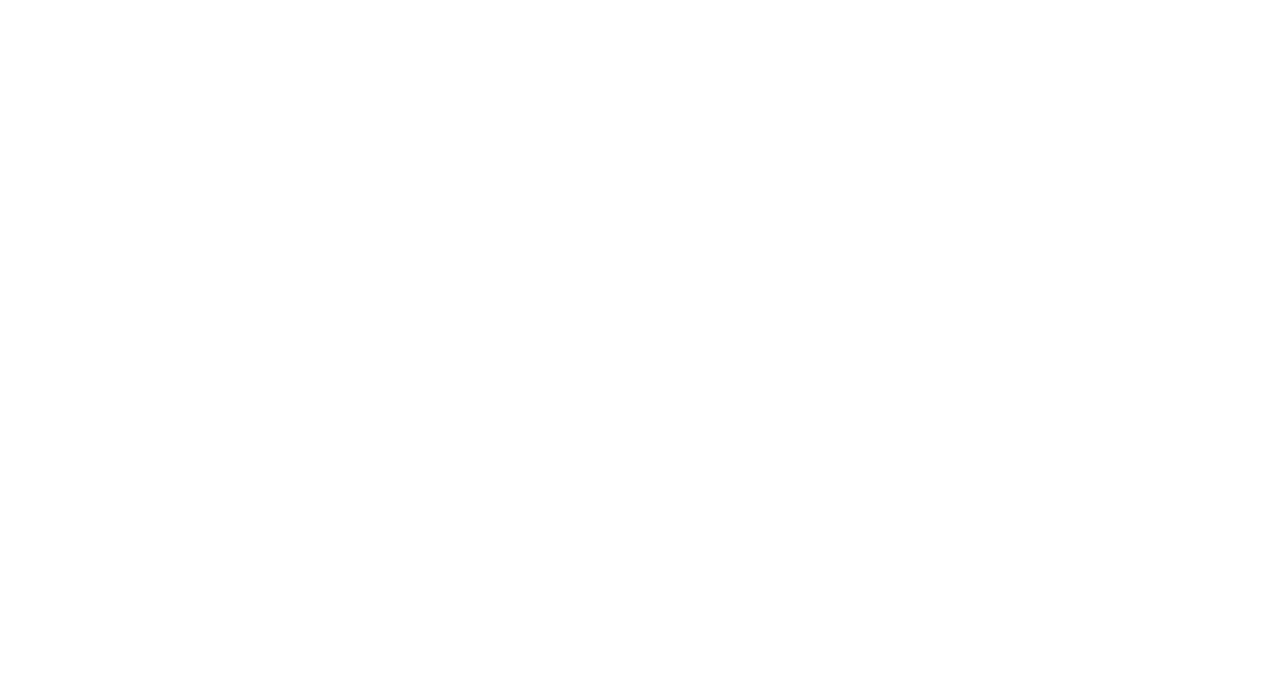
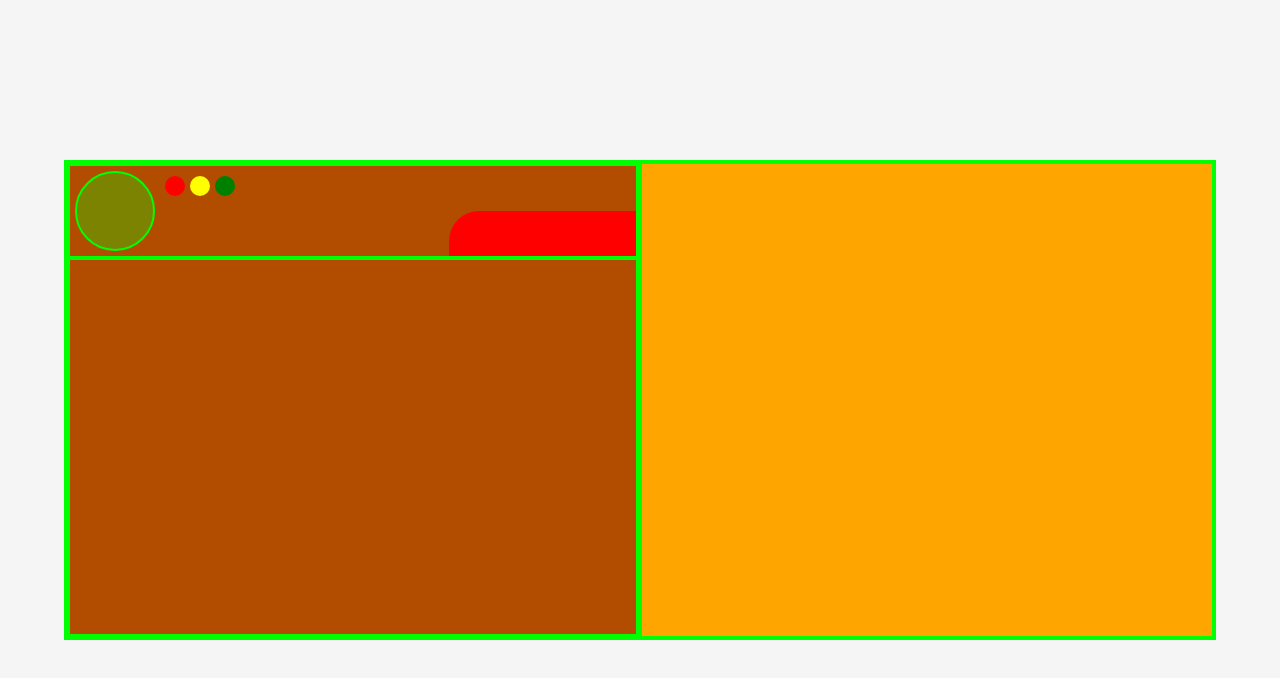
Before and after one commit to rich4444/pokedex, a plain HTML site: page index.html in a window 1280 px wide. Drawn offline with Linux system fonts and the light colour scheme.

Commit message:
WE started the visual part

```diff
--- /dev/null
+++ b/assets/styles/_mixins.scss
@@ -0,0 +1,11 @@
+@mixin flex-center {
+    display: flex;
+    justify-content: center;
+    align-items: center;
+}
+
+
+@mixin debug {
+    border: 2px solid lime;
+    background-color: rgba(0, 255, 0, 0.3);
+}
--- /dev/null
+++ b/assets/styles/_var.scss
@@ -0,0 +1 @@
+$main-color: red;
--- /dev/null
+++ b/assets/styles/styles.scss
@@ -0,0 +1,102 @@
+@use "var" as *;
+@use "mixins" as *;
+
+*, *::after, *::before:not(i){
+    margin: 0;
+    padding: 0;
+    box-sizing: border-box;
+    font-family: "Roboto", sans-serif;
+    font-family: "Nunito", sans-serif;
+}
+html, body, *{
+    margin: 0;
+    padding: 0;
+    box-sizing: border-box;
+    font-family: "Roboto", sans-serif;
+    font-family: "Nunito", sans-serif;
+}
+
+body{
+    background-color: whitesmoke;
+    height: 100vh;
+    @include flex-center;
+}
+
+#pokedexContainer{
+    width: 90%;
+    height: 60%;
+    @include debug;
+    @include flex-center;
+}
+
+#leftSideContainer{
+    width: 50%;
+    height: 100%;
+    @include debug;
+    background: red;
+
+
+    .lightsContainer{
+        height: 20%;
+        @include debug;
+        display: flex;
+        align-items: center;
+        gap: 10px;
+
+
+        .camera{
+            height: calc(100% - 10px);
+            aspect-ratio: 1;
+            border-radius: 50%;
+            @include debug;
+            margin-left: 5px;
+        }
+
+        .lights{
+            height: 20px;
+            width: 60px;
+            margin-right: auto;
+            margin-bottom: auto;
+            margin-top: 10px;
+            @include flex-center;
+            justify-content: space-between;
+            gap: 5px;
+
+            .smallLight{
+                height: 100%;
+                aspect-ratio: 1;
+                border-radius: 50%;
+
+                &.redLight{
+                    background-color: red;
+                }
+                &.yellowLight{
+                    background-color: yellow;
+                }
+                &.greenLight{
+                    background-color: green;
+                }
+            }
+        }
+
+        .tab{
+            width: 33%;
+            height: 50%;
+            background-color: $main-color;
+            margin-top: auto;
+            border-top-left-radius: 30px;
+        }
+    }
+
+    .displayContainer{
+        height: 80%;
+        @include debug;
+    }
+}
+
+#rightSideContainer{
+    width: 50%;
+    height: 100%;
+    @include debug;
+    background: orange;
+}
--- a/index.html
+++ b/index.html
@@ -5,10 +5,27 @@
     <meta charset="UTF-8">
     <meta name="viewport" content="width=device-width, initial-scale=1.0">
     <title>Document</title>
+    <link rel="stylesheet" href="assets/styles/styles.css">
 </head>
 
 <body>
+    <div id="pokedexContainer">
+        <div id="leftSideContainer">
+            <div class="lightsContainer">
+                <div class="camera"></div>
+                <div class="lights">
+                    <div class="smallLight redLight"></div>
+                    <div class="smallLight yellowLight"></div>
+                    <div class="smallLight greenLight"></div>
+                </div>
+                <div class="tab"></div>
+            </div>
+            <div class="displayContainer">
 
+            </div>
+        </div>
+        <div id="rightSideContainer"></div>
+    </div>
 </body>
 
 </html>
--- a/index.js
+++ b/index.js
@@ -4,8 +4,40 @@ async function getPokemon(pokemonName) {
 
     let pokemonImage = data["sprites"]["front_default"];
     let pokemonTypes = data["types"];
-    let secondType = pokemonTypes[1]
-    console.log(secondType);
+    let firstType = pokemonTypes[0]["type"]["name"];
+    let secondType = "none";
+
+    if (pokemonTypes.length > 1) {
+        secondType = pokemonTypes[1]["type"]["name"];
+    }
+
+    let pokemon = {
+        name: pokemonName,
+        image: pokemonImage,
+        types: [
+            firstType,
+            secondType
+        ],
+        talk: () => {
+            let midPoint = Math.ceil(pokemonName.length / 2);
+            let halfName = pokemonName.slice(0, midPoint)
+            console.log(halfName + " " + halfName);
+        }
+    }
+
+    return pokemon;
 }
 
-getPokemon("charizard");
+async function getAllPokemons() {
+    let response = await fetch("https://pokeapi.co/api/v2/pokemon?limit=150");
+    let data = await response.json();
+
+    console.log(data);
+}
+
+async function getMyPokemon(pokemonName) {
+    let myPokemon = await getPokemon(pokemonName);
+    myPokemon.talk();
+}
+
+getMyPokemon("squirtle");
--- /dev/null
+++ b/second.js
@@ -0,0 +1,14 @@
+let myObject = {
+    prop1: "valor",
+    prop2: 23,
+    method: () => {
+        console.log("sdasdas");
+    }
+}
+
+myObject.prop1 = "dsadsadsad";
+myObject["prop2"];
+myObject.method;
+myObject["method"];
+
+myObject.prop3 = "tessssst2";
```
Also changed, not shown: assets/styles/styles.css (added), 1 other file.
